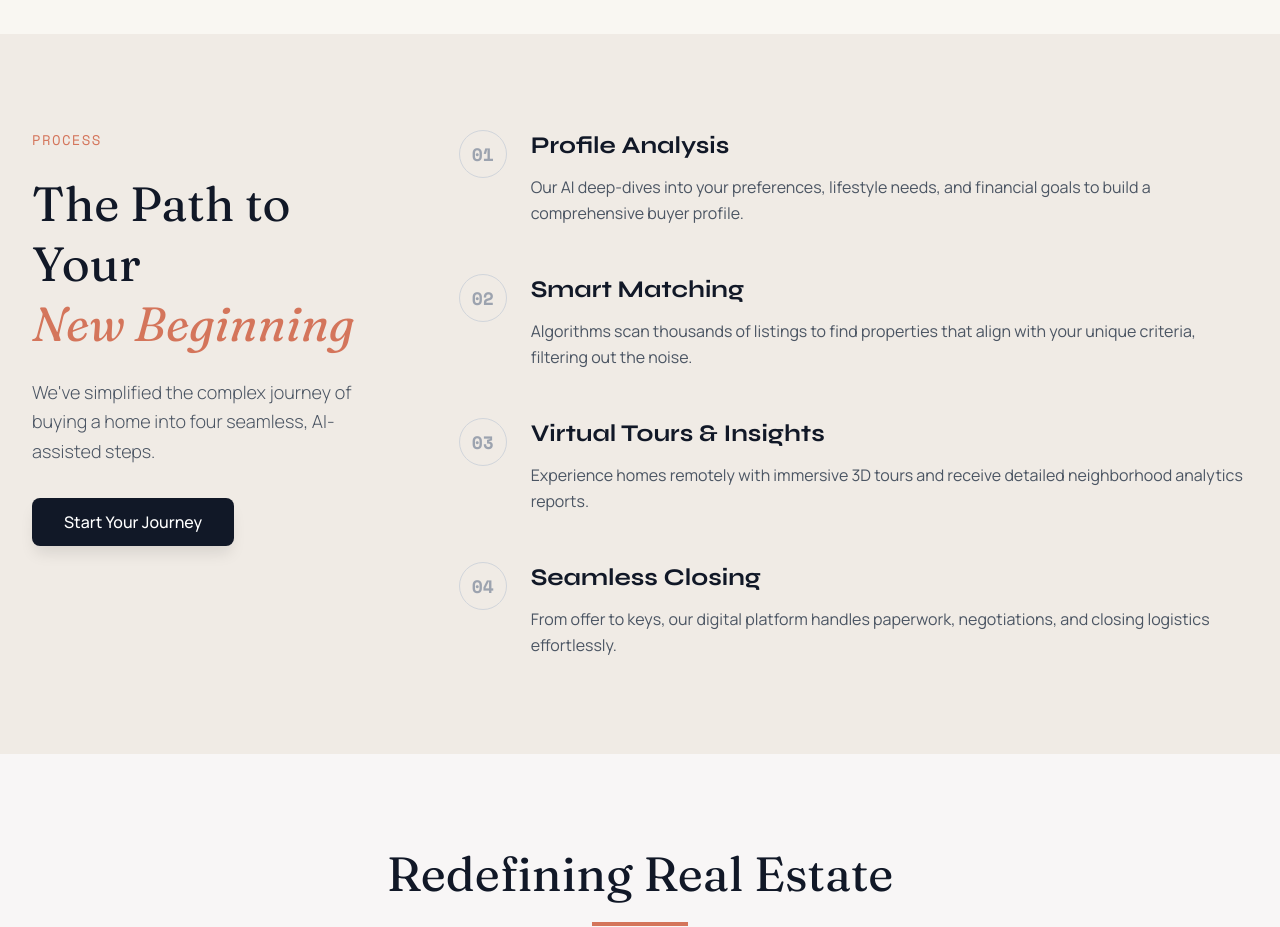
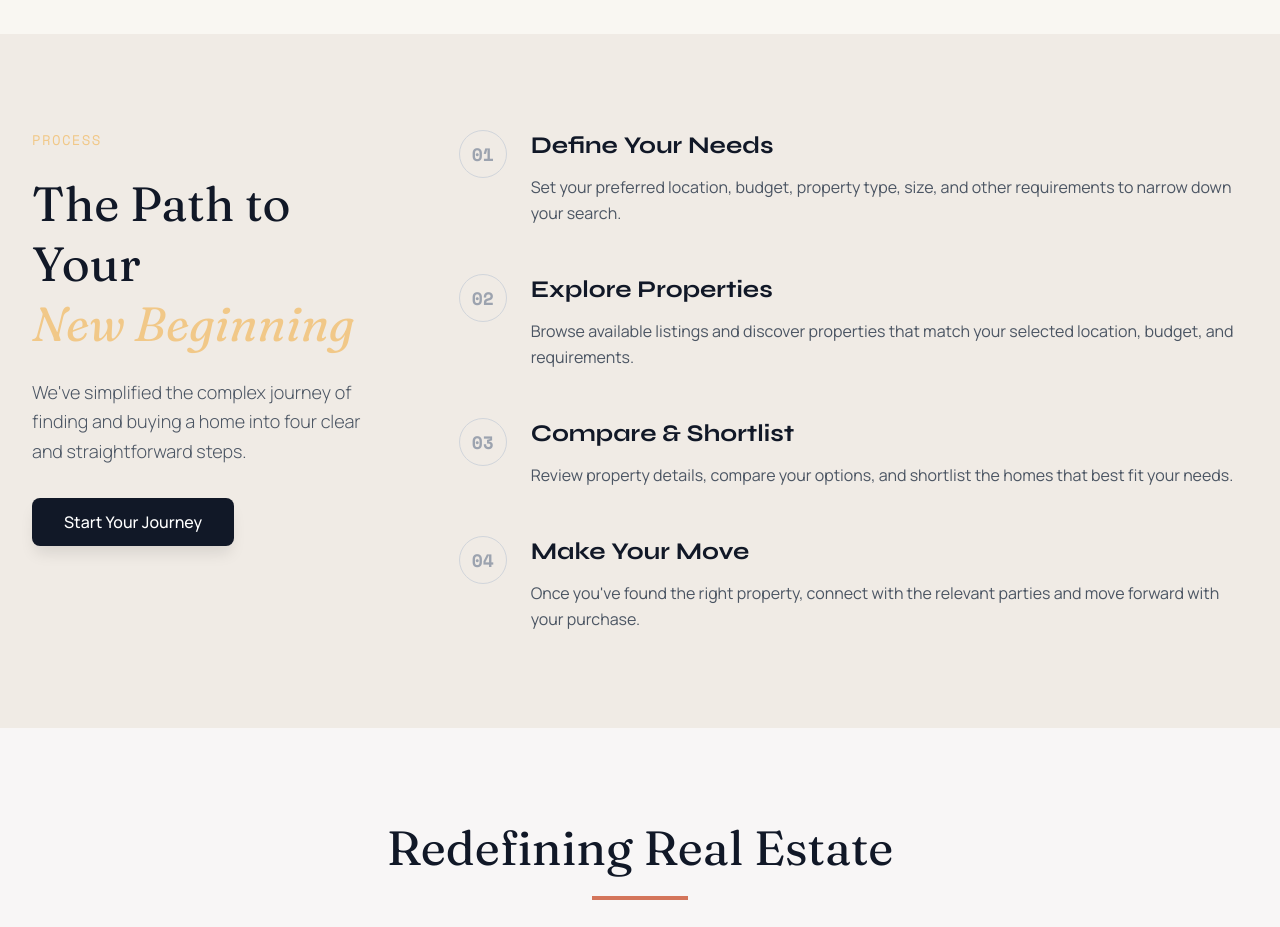
Before and after one commit to PavanYadavGo/frontend, a React (Vite) app: page / in a window 1280 px wide. Shown: the part 3460-4387 px from the top of the page. Built offline with nearby package versions, Linux system fonts and the light colour scheme; no server answers.

Commit message:
UI:content change in processsection

```diff
--- a/src/components/home/ProcessSection.tsx
+++ b/src/components/home/ProcessSection.tsx
@@ -5,18 +5,24 @@ const ProcessSection: React.FC = () => {
     <section className="bg-[#F0EBE5] py-24">
       <div className="max-w-[1280px] mx-auto px-8">
         <div className="grid grid-cols-1 lg:grid-cols-12 gap-16">
+
           {/* Left - Sticky Content */}
           <div className="lg:col-span-4">
             <div className="lg:sticky lg:top-24">
-              <div className="font-space-mono text-sm text-[#D4755B] uppercase tracking-widest mb-6">Process</div>
+              <div className="font-space-mono text-sm text-[#f1c888] uppercase tracking-widest mb-6">
+                Process
+              </div>
+
               <h2 className="font-fraunces text-5xl text-[#111827] mb-6 leading-tight">
                 The Path to Your<br />
-                <span className="italic text-[#D4755B]">New Beginning</span>
+                <span className="italic text-[#f1c888]">New Beginning</span>
               </h2>
+
               <p className="font-manrope font-light text-lg text-[#4b5563] mb-8 leading-relaxed">
-                We've simplified the complex journey of buying a home into four seamless, AI-
-                assisted steps.
+                We've simplified the complex journey of finding and buying a home
+                into four clear and straightforward steps.
               </p>
+
               <button className="bg-[#111827] text-white font-manrope font-medium px-8 py-3 rounded-lg shadow-[0px_10px_15px_-3px_rgba(0,0,0,0.1)] hover:bg-[#1f2937] transition-all">
                 Start Your Journey
               </button>
@@ -25,19 +31,26 @@ const ProcessSection: React.FC = () => {
 
           {/* Right - Process Steps */}
           <div className="lg:col-span-8 space-y-12">
+
             {/* Step 1 */}
             <div>
               <div className="flex gap-6">
                 <div className="flex-shrink-0">
                   <div className="w-12 h-12 border border-[#d1d5db] rounded-full flex items-center justify-center">
-                    <span className="font-space-mono font-bold text-lg text-[#9ca3af]">01</span>
+                    <span className="font-space-mono font-bold text-lg text-[#9ca3af]">
+                      01
+                    </span>
                   </div>
                 </div>
+
                 <div>
-                  <h3 className="font-syne font-bold text-2xl text-[#111827] mb-3">Profile Analysis</h3>
+                  <h3 className="font-syne font-bold text-2xl text-[#111827] mb-3">
+                    Define Your Needs
+                  </h3>
+
                   <p className="font-manrope text-base text-[#4b5563] leading-relaxed">
-                    Our AI deep-dives into your preferences, lifestyle needs, and financial goals to build a comprehensive
-                    buyer profile.
+                    Set your preferred location, budget, property type, size,
+                    and other requirements to narrow down your search.
                   </p>
                 </div>
               </div>
@@ -48,14 +61,20 @@ const ProcessSection: React.FC = () => {
               <div className="flex gap-6">
                 <div className="flex-shrink-0">
                   <div className="w-12 h-12 border border-[#d1d5db] rounded-full flex items-center justify-center">
-                    <span className="font-space-mono font-bold text-lg text-[#9ca3af]">02</span>
+                    <span className="font-space-mono font-bold text-lg text-[#9ca3af]">
+                      02
+                    </span>
                   </div>
                 </div>
+
                 <div>
-                  <h3 className="font-syne font-bold text-2xl text-[#111827] mb-3">Smart Matching</h3>
+                  <h3 className="font-syne font-bold text-2xl text-[#111827] mb-3">
+                    Explore Properties
+                  </h3>
+
                   <p className="font-manrope text-base text-[#4b5563] leading-relaxed">
-                    Algorithms scan thousands of listings to find properties that align with your unique criteria, filtering out
-                    the noise.
+                    Browse available listings and discover properties that
+                    match your selected location, budget, and requirements.
                   </p>
                 </div>
               </div>
@@ -66,14 +85,20 @@ const ProcessSection: React.FC = () => {
               <div className="flex gap-6">
                 <div className="flex-shrink-0">
                   <div className="w-12 h-12 border border-[#d1d5db] rounded-full flex items-center justify-center">
-                    <span className="font-space-mono font-bold text-lg text-[#9ca3af]">03</span>
+                    <span className="font-space-mono font-bold text-lg text-[#9ca3af]">
+                      03
+                    </span>
                   </div>
                 </div>
+
                 <div>
-                  <h3 className="font-syne font-bold text-2xl text-[#111827] mb-3">Virtual Tours & Insights</h3>
+                  <h3 className="font-syne font-bold text-2xl text-[#111827] mb-3">
+                    Compare & Shortlist
+                  </h3>
+
                   <p className="font-manrope text-base text-[#4b5563] leading-relaxed">
-                    Experience homes remotely with immersive 3D tours and receive detailed neighborhood analytics
-                    reports.
+                    Review property details, compare your options, and shortlist
+                    the homes that best fit your needs.
                   </p>
                 </div>
               </div>
@@ -84,18 +109,25 @@ const ProcessSection: React.FC = () => {
               <div className="flex gap-6">
                 <div className="flex-shrink-0">
                   <div className="w-12 h-12 border border-[#d1d5db] rounded-full flex items-center justify-center">
-                    <span className="font-space-mono font-bold text-lg text-[#9ca3af]">04</span>
+                    <span className="font-space-mono font-bold text-lg text-[#9ca3af]">
+                      04
+                    </span>
                   </div>
                 </div>
+
                 <div>
-                  <h3 className="font-syne font-bold text-2xl text-[#111827] mb-3">Seamless Closing</h3>
+                  <h3 className="font-syne font-bold text-2xl text-[#111827] mb-3">
+                    Make Your Move
+                  </h3>
+
                   <p className="font-manrope text-base text-[#4b5563] leading-relaxed">
-                    From offer to keys, our digital platform handles paperwork, negotiations, and closing logistics
-                    effortlessly.
+                    Once you've found the right property, connect with the
+                    relevant parties and move forward with your purchase.
                   </p>
                 </div>
               </div>
             </div>
+
           </div>
         </div>
       </div>
```
